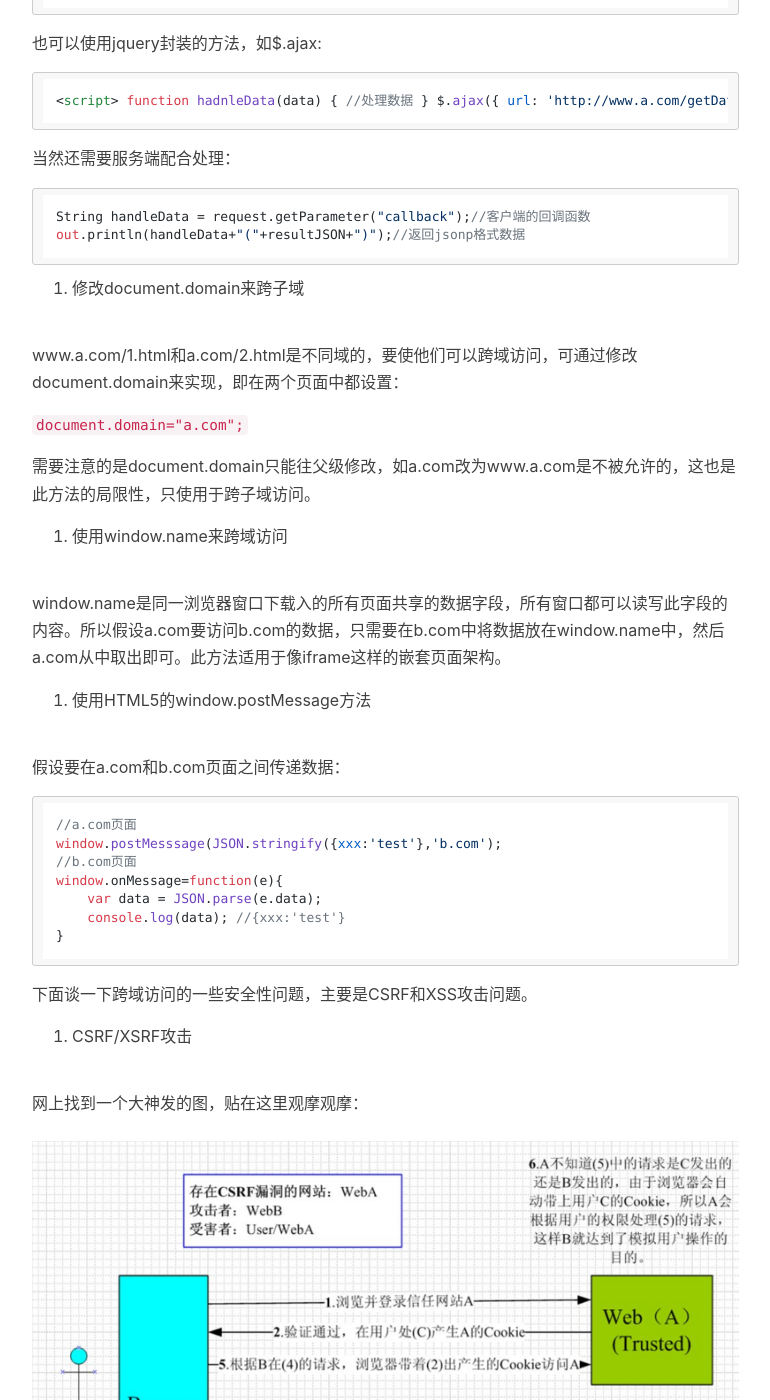
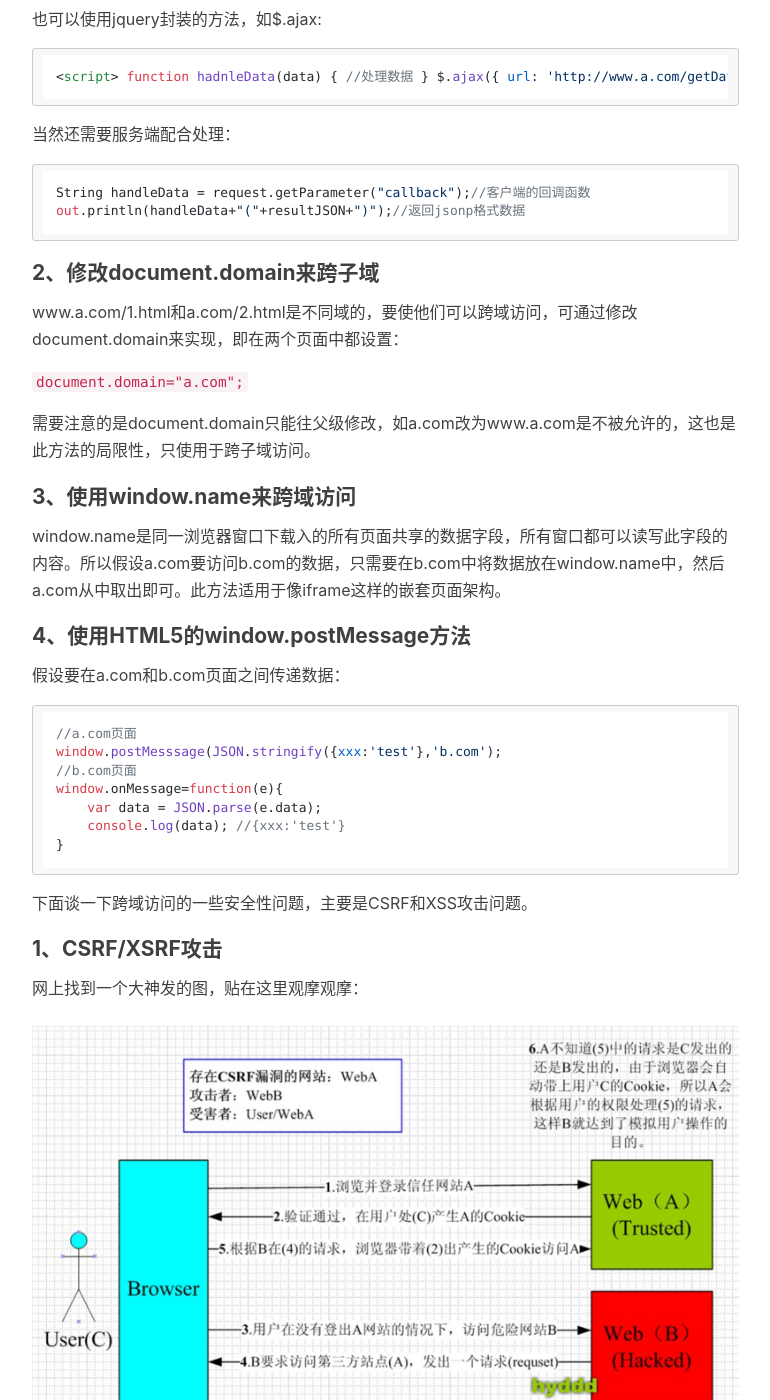
Before and after one commit to smart-Jenny/smart-Jenny.github.io, a Jekyll site: the page built from _posts/2015-09-23-js-cross-domain.md, in a window 1280 px wide and 1400 px high, scrolled down 1376 px. Shown: the whole window, without its empty margins (233-1003 px from the left). Built offline with Jekyll 4.4.1, drawn with Linux system fonts in a browser that asks for light colours; nearby versions of some CDN libraries; comment, search, counter and statistics services are not loaded; some of the changed text lies outside the part shown.

Commit message:
文章样式修复

````diff
--- a/_posts/2015-09-23-js-cross-domain.md
+++ b/_posts/2015-09-23-js-cross-domain.md
@@ -9,6 +9,7 @@ tags: [javascript,xss,csrf,跨域]
 > 所谓跨域，或者异源，是指主机名（域名）、协议、端口号只要有其一不同，就为不同的域（或源）。浏览器中有一个基本的策略，叫同源策略，即限制“源”自A的脚本只能操作“同源”页面的DOM。
 
 先聊一下w3c的***CORS规范***：
+
 > CORS旨在定义一种规范让浏览器在接收到从提供者获取资源时能够决定是否应该将此资源分发给消费者作进一步处理。
 
 具体如下：
@@ -21,7 +22,7 @@ tags: [javascript,xss,csrf,跨域]
 
 要解决跨域的问题，有以下几种方法：
 
-1. 通过Jsonp跨域
+<h4>1、通过Jsonp跨域</h4>
 
 对于一段JavaScript脚本来说，其“源”与它存储的地址无关，而取决于脚本被加载的页面，例如我们在页面中使用<script>引入存储在其他域的脚本文件：
 
@@ -63,7 +64,7 @@ String handleData = request.getParameter("callback");//客户端的回调函数
 out.println(handleData+"("+resultJSON+")");//返回jsonp格式数据
 ```
 
-2. 修改document.domain来跨子域
+<h4>2、修改document.domain来跨子域</h4>
 
 www.a.com/1.html和a.com/2.html是不同域的，要使他们可以跨域访问，可通过修改document.domain来实现，即在两个页面中都设置：
 
@@ -71,11 +72,11 @@ www.a.com/1.html和a.com/2.html是不同域的，要使他们可以跨域访问
 
 需要注意的是document.domain只能往父级修改，如a.com改为www.a.com是不被允许的，这也是此方法的局限性，只使用于跨子域访问。
 
-3. 使用window.name来跨域访问
+<h4>3、使用window.name来跨域访问</h4>
 
 window.name是同一浏览器窗口下载入的所有页面共享的数据字段，所有窗口都可以读写此字段的内容。所以假设a.com要访问b.com的数据，只需要在b.com中将数据放在window.name中，然后a.com从中取出即可。此方法适用于像iframe这样的嵌套页面架构。
 
-4. 使用HTML5的window.postMessage方法
+<h4>4、使用HTML5的window.postMessage方法</h4>
 
 假设要在a.com和b.com页面之间传递数据：
 
@@ -91,7 +92,7 @@ window.onMessage=function(e){
 
 下面谈一下跨域访问的一些安全性问题，主要是CSRF和XSS攻击问题。
 
-1. CSRF/XSRF攻击
+<h4>1、CSRF/XSRF攻击</h4>
 
 网上找到一个大神发的图，贴在这里观摩观摩：
 
@@ -103,7 +104,7 @@ window.onMessage=function(e){
 
 目前比较好的防止CSRF攻击的方法是***referer过滤校验+token验证***，即服务端检测JSON文件调用来源和检查token数据是否匹配。
 
-2. XSS攻击（XSS注入）
+<h4>2、XSS攻击（XSS注入）</h4>
 
 此攻击方法类似sql注入，即提交含有恶意脚本的数据到服务器，从而达到破坏页面甚至盗取cookie伪装登录等目的。例如，在a.com/index.ftl中有如下代码：`欢迎你，${username}`，这时恶意网站b.com传递参数：
 
````
